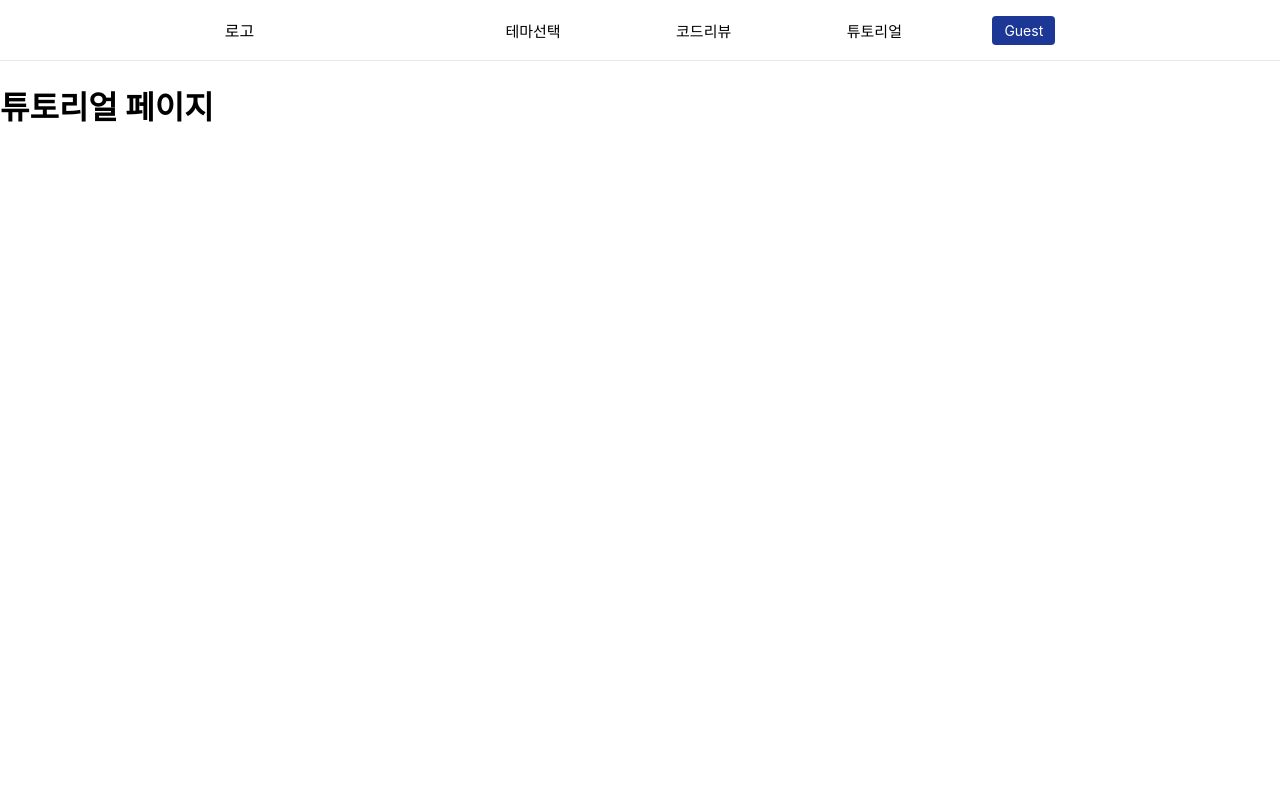
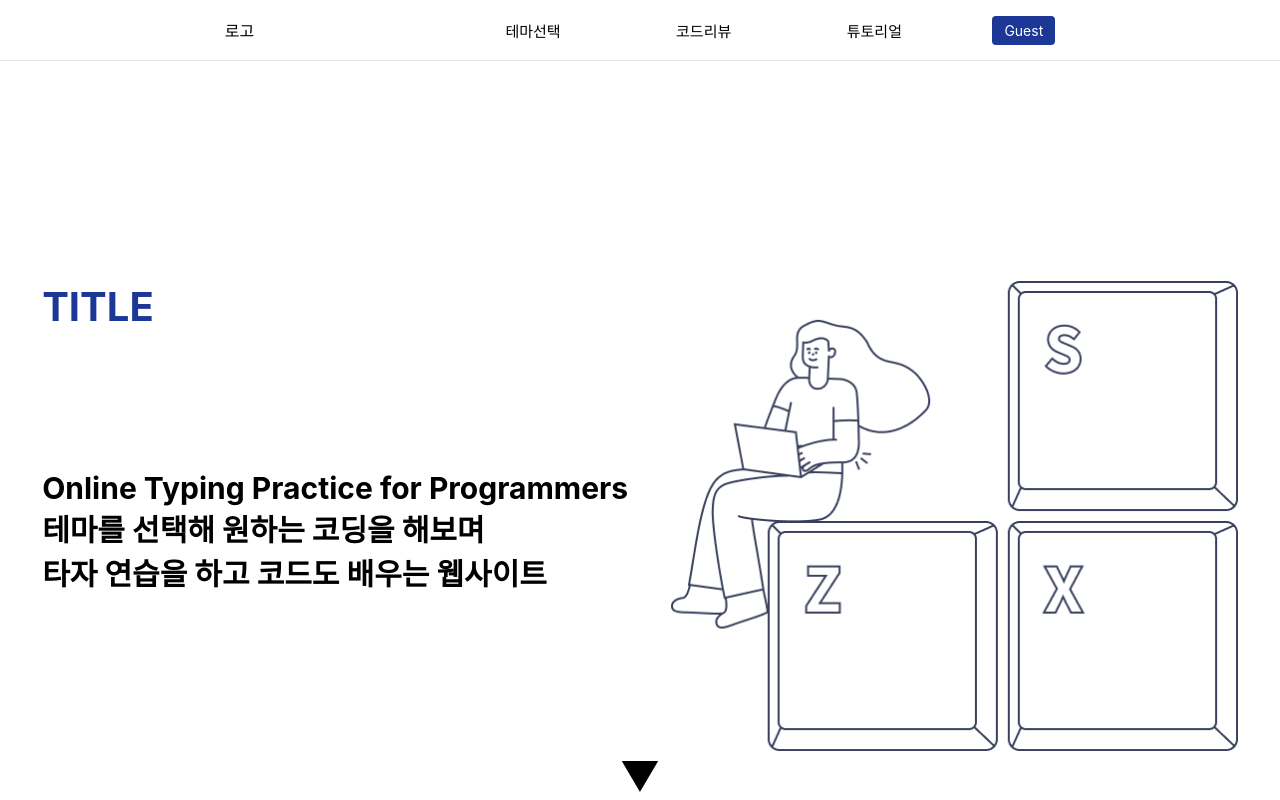
Before and after one commit to youjin0411/ityping-client, a React (Create React App) app: page /tutorial in a window 1280 px wide. Built offline with nearby package versions, Linux system fonts and the light colour scheme.

Commit message:
TutorialPage start

```diff
--- /dev/null
+++ b/src/components/Hook/useMoveScroll.js
@@ -0,0 +1,11 @@
+import { useRef } from 'react';
+// 클릭 시 특정 위치로 스크롤
+function useMoveScroll() {
+  const element = useRef(null);
+  const onMoveToElement = () => {
+    element.current?.scrollIntoView({ behavior: 'smooth', block: 'start' });
+  };
+  return { element, onMoveToElement};
+}
+
+export default useMoveScroll;
--- a/src/components/Navbar/DropdownMenu.jsx
+++ b/src/components/Navbar/DropdownMenu.jsx
@@ -1,6 +1,6 @@
 import React from "react";
 import styled, { css } from "styled-components";
-import useDetectClose from "./useDetectClose";
+import useDetectClose from "../Hook/useDetectClose";
 
 const DropdownMenu = () => {
 	const [userIsOpen, userRef, userHandler] = useDetectClose(false);
--- a/src/components/pages/Tutorial.jsx
+++ b/src/components/pages/Tutorial.jsx
@@ -1,11 +1,67 @@
 import React from 'react';
+import styled from 'styled-components';
+import image from '../../img/image.png';
+import useMoveScroll from '../Hook/useMoveScroll';
 
 function Tutorial(props) {
+
+    const {element, onMoveToElement} = useMoveScroll()
+
     return (
         <>
-            <h1>튜토리얼 페이지</h1>
+            <Wrapper>
+                <ContentWrapper>
+                    <Title>TITLE</Title>
+                    <Content>
+                        Online Typing Practice for Programmers<br/>
+                        테마를 선택해 원하는 코딩을 해보며<br/>
+                        타자 연습을 하고 코드도 배우는 웹사이트
+                    </Content>
+                    <div></div>
+                </ContentWrapper>
+                <Img src={image}/>
+            </Wrapper>
+            <MoveScroll onClick={onMoveToElement}>▼</MoveScroll>
+            <Container ref={element}></Container>
         </>
     )
 }
 
+const Wrapper = styled.div`
+    display: flex;
+    justify-content: space-evenly;
+`;
+
+const ContentWrapper = styled.div`
+    display: flex;
+    flex-direction: column;
+    justify-content: space-around;
+    align-items: flex-start;
+    margin-top: 150px;
+`;
+
+const Title = styled.h1`
+    color: #1C3796;
+    font-size: 40px;
+`;
+
+const Content = styled.h2`
+    font-size: 30px;
+`;
+
+const Img = styled.img`
+    max-width: 570px;
+    max-height: 470px;
+    margin-top: 220px;
+`;
+
+const MoveScroll = styled.div`
+    text-align: center;
+    font-size: 40px;
+    cursor: pointer;
+`;
+
+const Container = styled.div`
+`;
+
 export default Tutorial;
```
Also changed, not shown: src/components/Hook/useDetectClose.js (renamed from src/components/Navbar/useDetectClose.js).
